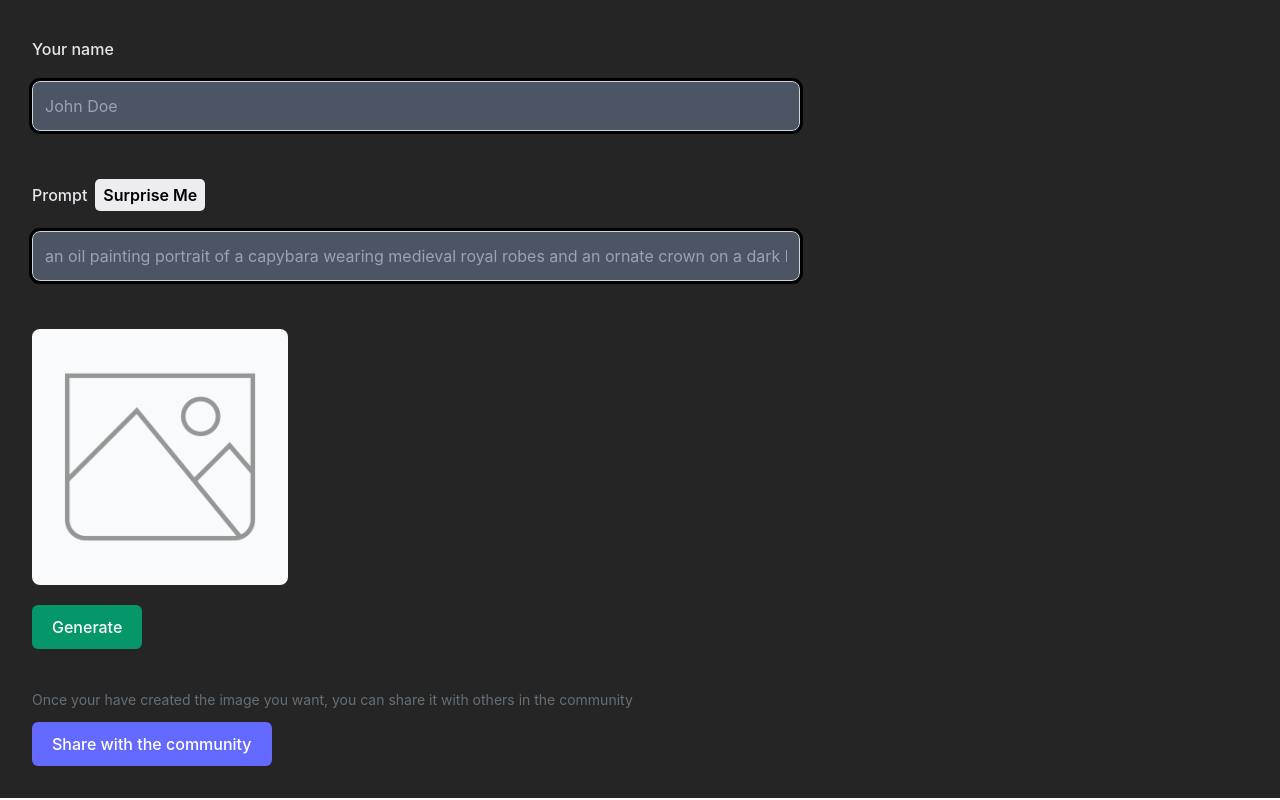
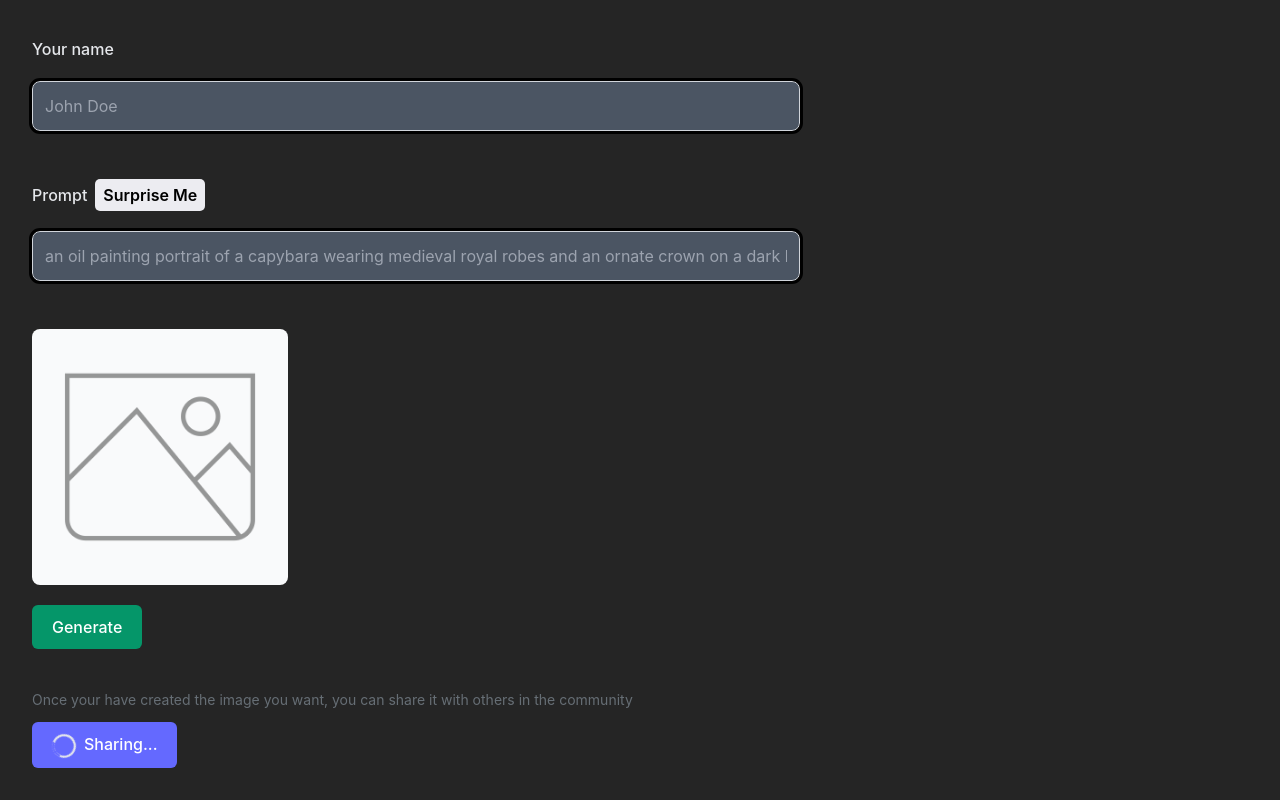
Before and after one commit to moonman369/ApixiClient, a React (Vite) app: page /create-post in a window 1280 px wide. Shown: the part 212-1012 px from the top of the page. Built offline with nearby package versions, Linux system fonts and the light colour scheme; a web font is replaced by a local one.

Commit message:
Add loading animation to share button on create page

```diff
--- /dev/null
+++ b/src/components/LoaderSmall.jsx
@@ -0,0 +1,24 @@
+import React from "react";
+
+const LoaderSmall = () => (
+  <div role="status">
+    <svg
+      aria-hidden="true"
+      className="inline w-6 h-6 mr-2 text-gray-200 animate-spin fill-[#6469ff]"
+      viewBox="0 0 100 101"
+      fill="none"
+      xmlns="http://www.w3.org/2000/svg"
+    >
+      <path
+        d="M100 50.5908C100 78.2051 77.6142 100.591 50 100.591C22.3858 100.591 0 78.2051 0 50.5908C0 22.9766 22.3858 0.59082 50 0.59082C77.6142 0.59082 100 22.9766 100 50.5908ZM9.08144 50.5908C9.08144 73.1895 27.4013 91.5094 50 91.5094C72.5987 91.5094 90.9186 73.1895 90.9186 50.5908C90.9186 27.9921 72.5987 9.67226 50 9.67226C27.4013 9.67226 9.08144 27.9921 9.08144 50.5908Z"
+        fill="currentColor"
+      />
+      <path
+        d="M93.9676 39.0409C96.393 38.4038 97.8624 35.9116 97.0079 33.5539C95.2932 28.8227 92.871 24.3692 89.8167 20.348C85.8452 15.1192 80.8826 10.7238 75.2124 7.41289C69.5422 4.10194 63.2754 1.94025 56.7698 1.05124C51.7666 0.367541 46.6976 0.446843 41.7345 1.27873C39.2613 1.69328 37.813 4.19778 38.4501 6.62326C39.0873 9.04874 41.5694 10.4717 44.0505 10.1071C47.8511 9.54855 51.7191 9.52689 55.5402 10.0491C60.8642 10.7766 65.9928 12.5457 70.6331 15.2552C75.2735 17.9648 79.3347 21.5619 82.5849 25.841C84.9175 28.9121 86.7997 32.2913 88.1811 35.8758C89.083 38.2158 91.5421 39.6781 93.9676 39.0409Z"
+        fill="currentFill"
+      />
+    </svg>
+  </div>
+);
+
+export default LoaderSmall;
--- a/src/components/index.js
+++ b/src/components/index.js
@@ -1,5 +1,5 @@
 import Card from "./Card";
 import FormField from "./FormField";
 import Loader from "./Loader";
-
-export { Card, FormField, Loader };
+import LoaderSmall from "./LoaderSmall";
+export { Card, FormField, Loader, LoaderSmall };
--- a/src/pages/CreatePost.jsx
+++ b/src/pages/CreatePost.jsx
@@ -3,7 +3,7 @@ import { useNavigate } from "react-router-dom";
 
 import { preview } from "../assets";
 import { getRandomPrompt } from "../utils";
-import { FormField, Loader } from "../components";
+import { FormField, Loader, LoaderSmall } from "../components";
 
 const CreatePost = () => {
   const navigate = useNavigate();
@@ -13,7 +13,7 @@ const CreatePost = () => {
     photo: "",
   });
   const [generatingImg, setGeneratingImg] = useState(false);
-  const [loading, setLoading] = useState(false);
+  const [loading, setLoading] = useState(true);
   const [initRandomPrompt, setInitRandomPrompt] = useState("");
 
   useEffect(() => {
@@ -134,7 +134,7 @@ const CreatePost = () => {
 
             {generatingImg && (
               <div className="absolute inset-0 z-0 flex justify-center items-center bg-[rgba(0,0,0,0.5)] rounded-lg">
-                <Loader />
+                <Loader w={10} h={10} />
               </div>
             )}
           </div>
@@ -169,9 +169,12 @@ const CreatePost = () => {
           </p>
           <button
             type="submit"
-            className="mt-3 text-white bg-[#6469ff] font-medium rounded-md text-md w-[50%] sm:w-auto px-5 py-2.5 text-center"
+            className="mt-3 text-white bg-[#6469ff] font-medium rounded-md text-md w-full sm:w-auto px-5 py-2.5 text-center"
           >
-            {loading ? "Sharing..." : "Share with the community"}
+            <span className="align-middle justify-center flex flex-row">
+              {loading ? <LoaderSmall /> : <></>}
+              {loading ? "Sharing..." : "Share with the community"}
+            </span>
           </button>
         </div>
       </form>
```
